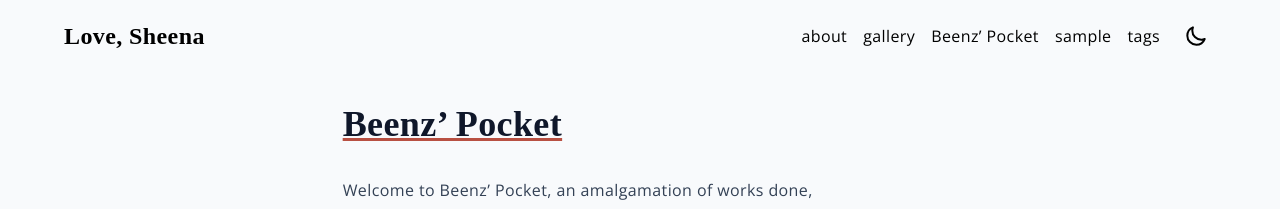
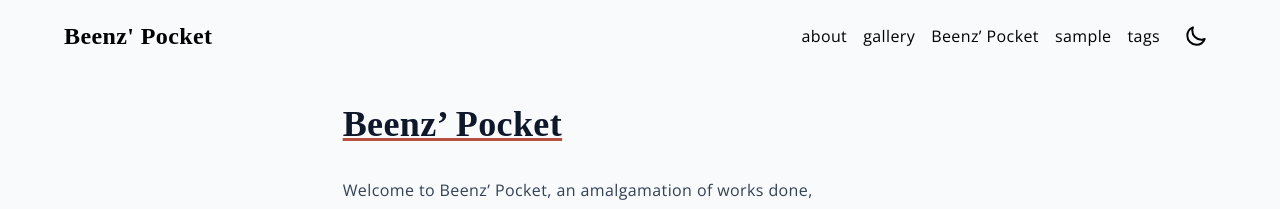
Before and after one commit to beenzpaste/beenzpaste.github.io, a Jekyll site: the page built from index.md, in a window 1280 px wide and 900 px high. Shown: the top 209 px of the window. Built offline with Jekyll 4.4.1, drawn with Linux system fonts in a browser that asks for light colours; our own code applies the rules of GitHub Pages for plain Markdown files; some of the changed text lies outside the part shown.

Commit message:
Update _config.yml

```diff
--- a/_config.yml
+++ b/_config.yml
@@ -2,7 +2,7 @@ domain: beenz.co
 url: https://beenz.co
 baseurl: "/beenz"
 
-title: Love, Sheena
+title: "Beenz' Pocket"
 email: hc3550@nyu.edu
 author: Sheena Chiang
 
```
